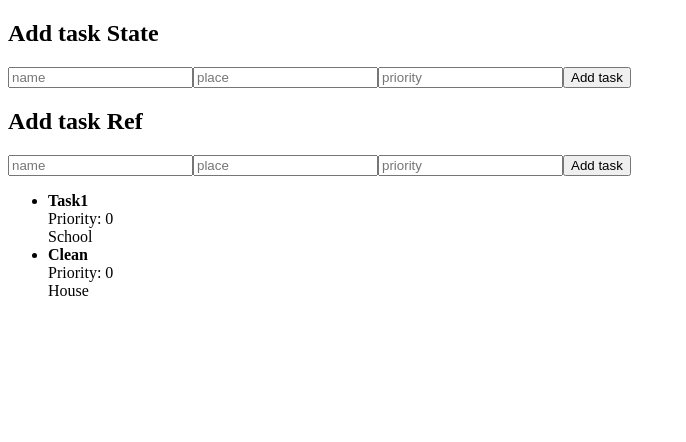
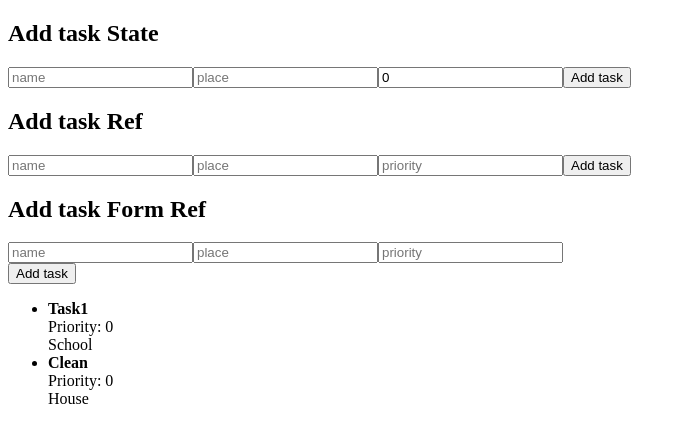
Before and after one commit to neresaas/reactTaskManager, a React (Create React App) app: page / in a window 1280 px wide. Shown: the top 442 px of the page, without its empty margins (0-686 px from the left). Built offline with nearby package versions, Linux system fonts and the light colour scheme.

Commit message:
Add task useRef Form

```diff
--- a/src/App.js
+++ b/src/App.js
@@ -10,6 +10,8 @@
   let nameRef = useRef('');
   let placeRef = useRef('');
   let priorityRef = useRef(0);
+
+  let formRef = useRef()
 
   let [task, setTask] = useState([
     {
@@ -31,6 +33,9 @@
       priority: priority
     }
     setTask([...task, newTask])
+    setName('')
+    setPlace('')
+    setPriority('')
   }
 
   let addTaskWithRefs = () => {
@@ -40,14 +45,28 @@
       priority: priorityRef.current.value
     }
     setTask([...task, newTask])
+    nameRef.current.value = '';
+    placeRef.current.value = '';
+    priorityRef.current.value = '';
+  }
+
+  let addTaskWithFormRef = () => {
+    let formData = new FormData(formRef.current)
+
+    let newTask = {
+      name: formData.get('name'),
+      place: formData.get('place'),
+      priority: formData.get('priority')
+    }
+    setTask([...task, newTask])
   }
 
   return (
     <div>
       <h2>Add task State</h2>
-      <input type='text' placeholder='name' onChange={(e) => {setName(e.currentTarget.value)}}></input>
-      <input type='text' placeholder='place' onChange={(e) => {setPlace(e.currentTarget.value)}}></input>
-      <input type='number' placeholder='priority' onChange={(e) => {setPriority(parseInt(e.currentTarget.value))}}></input>
+      <input type='text' placeholder='name' value={name} onChange={(e) => {setName(e.currentTarget.value)}}></input>
+      <input type='text' placeholder='place' value={place} onChange={(e) => {setPlace(e.currentTarget.value)}}></input>
+      <input type='number' placeholder='priority' value={priority} onChange={(e) => {setPriority(parseInt(e.currentTarget.value))}}></input>
       <button onClick={addTask}> Add task </button>
 
       <h2> Add task Ref</h2>
@@ -55,6 +74,15 @@
       <input ref={placeRef} type='text' placeholder='place'></input>
       <input ref={priorityRef} type='number' placeholder='priority'></input>
       <button onClick={addTaskWithRefs}> Add task </button>
+
+      <h2> Add task Form Ref</h2>
+      <form ref={formRef}>
+        <input name='name' type='text' placeholder='name'></input>
+        <input name='place' type='text' placeholder='place'></input>
+        <input name='priority' type='number' placeholder='priority'></input>
+      </form>
+      <button onClick={addTaskWithFormRef}> Add task </button>
+
 
       <ul>
         { task.map( t =>
```
